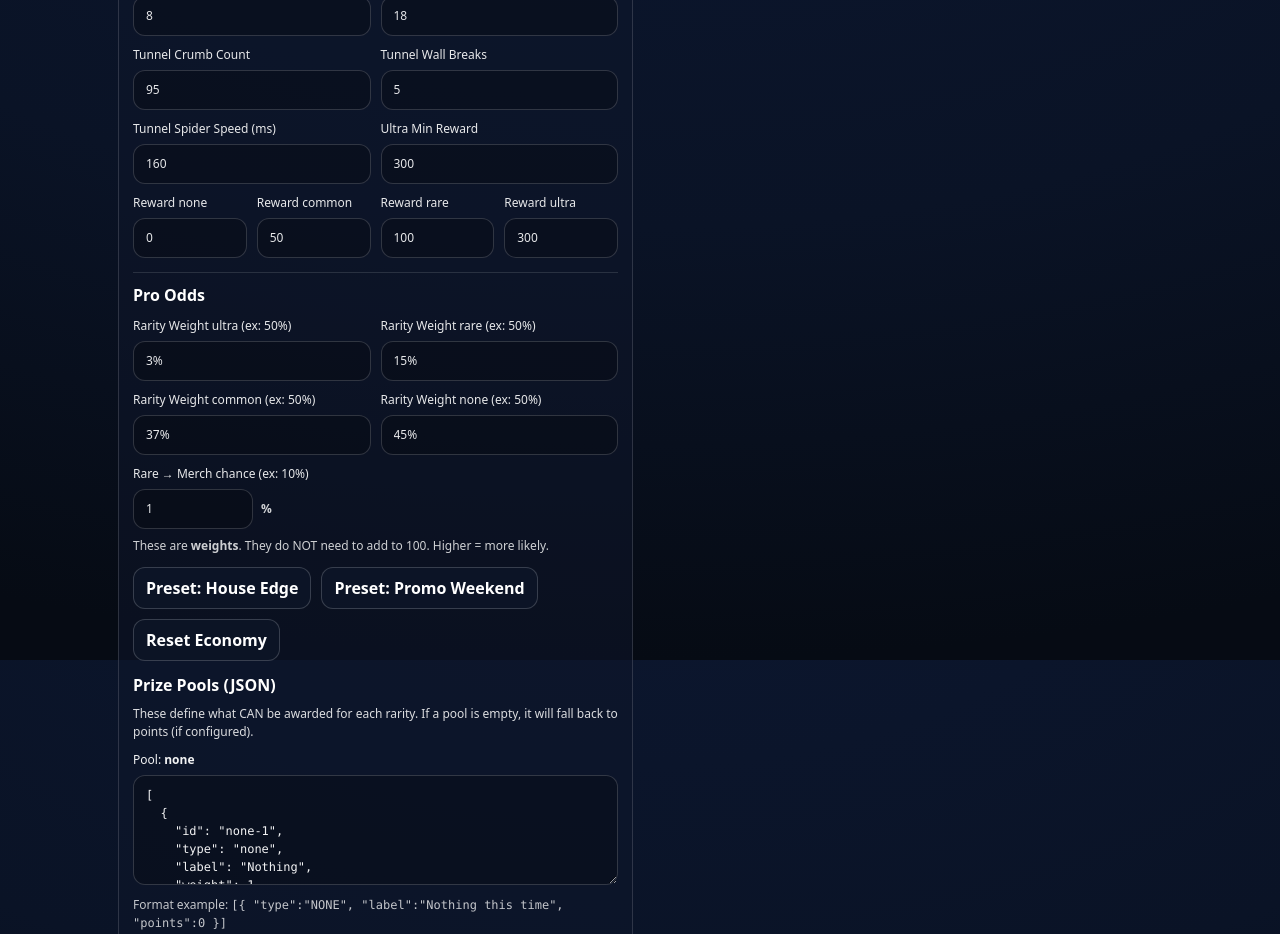
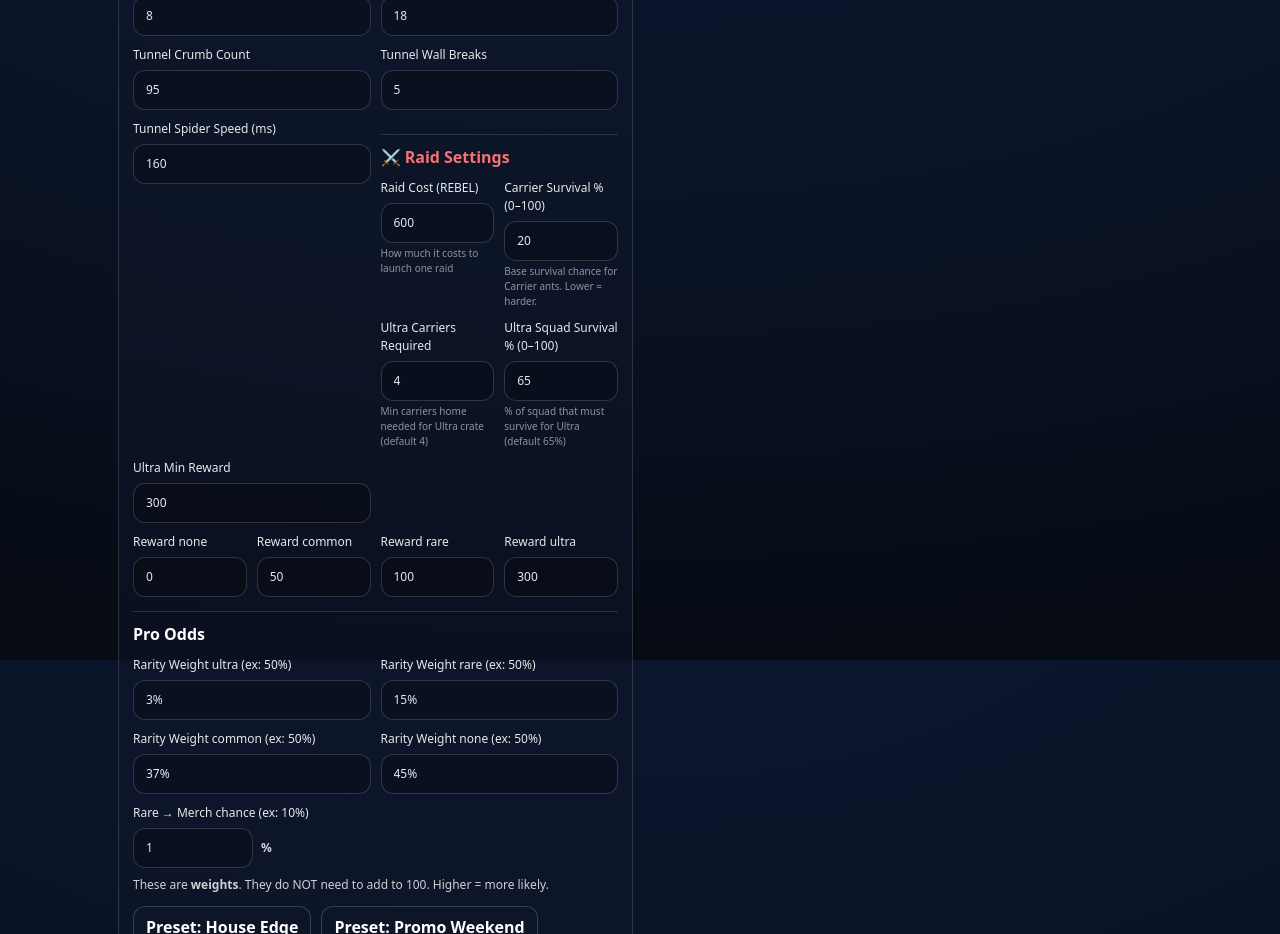
Before and after one commit to D1stknight/rebelants-playground, a Next.js app: page /admin in a window 1280 px wide. Shown: the part 940-1874 px from the top of the page. Built offline with nearby package versions, Linux system fonts and the light colour scheme; no server answers; what @rainbow-me/rainbowkit, wagmi would draw is missing.

Commit message:
Add Raid Settings to admin Economy Config

```diff
--- a/pages/admin.tsx
+++ b/pages/admin.tsx
@@ -17,6 +17,12 @@ type PointsConfigShape = {
   tunnelCrumbCount: number;
   tunnelWallBreaks: number;
   tunnelSpiderSpeedMs: number;
+
+  // ✅ Raid settings
+  raidCost: number;
+  raidCarrierSurvival: number;
+  raidUltraCarriers: number;
+  raidUltraRatio: number;
 
   rewards: { none: number; common: number; rare: number; ultra: number };
 
@@ -139,6 +145,10 @@ const [cfg, setCfg] = useState<PointsConfigShape>(() => ({
   tunnelCrumbCount: (defaultConfig as any).tunnelCrumbCount ?? 95,
   tunnelWallBreaks: (defaultConfig as any).tunnelWallBreaks ?? 5,
   tunnelSpiderSpeedMs: (defaultConfig as any).tunnelSpiderSpeedMs ?? 160,
+  raidCost: (defaultConfig as any).raidCost ?? 600,
+  raidCarrierSurvival: (defaultConfig as any).raidCarrierSurvival ?? 0.20,
+  raidUltraCarriers: (defaultConfig as any).raidUltraCarriers ?? 4,
+  raidUltraRatio: (defaultConfig as any).raidUltraRatio ?? 0.65,
 
   rewards: { ...defaultConfig.rewards },
 
@@ -1168,6 +1178,41 @@ String(c.status).toUpperCase()==="PENDING"
   />
 </label>
 
+            {/* ✅ Raid Settings */}
+            <div style={{ marginTop: 14, paddingTop: 10, borderTop: "1px solid rgba(255,255,255,.12)" }}>
+              <div style={{ fontWeight: 900, marginBottom: 10, color: "#f87171" }}>⚔️ Raid Settings</div>
+              <div style={{ display: "grid", gridTemplateColumns: "1fr 1fr", gap: 10 }}>
+                <label style={{ fontSize: 12, opacity: 0.9 }}>
+                  Raid Cost (REBEL)
+                  <input value={cfg.raidCost} onChange={e => setCfg(c => ({ ...c, raidCost: safeNum(e.target.value, c.raidCost) }))}
+                    style={{ width: "100%", marginTop: 6, padding: "10px 12px", borderRadius: 12, border: "1px solid rgba(255,255,255,.18)", background: "rgba(0,0,0,.25)", color: "white" }} />
+                  <div style={{ fontSize: 10, opacity: 0.6, marginTop: 3 }}>How much it costs to launch one raid</div>
+                </label>
+                <label style={{ fontSize: 12, opacity: 0.9 }}>
+                  Carrier Survival % (0–100)
+                  <input
+                    value={Math.round((cfg.raidCarrierSurvival ?? 0.20) * 100)}
+                    onChange={e => { const pct = Math.min(100, Math.max(0, safeNum(e.target.value, 20))); setCfg(c => ({ ...c, raidCarrierSurvival: pct / 100 })); }}
+                    style={{ width: "100%", marginTop: 6, padding: "10px 12px", borderRadius: 12, border: "1px solid rgba(255,255,255,.18)", background: "rgba(0,0,0,.25)", color: "white" }} />
+                  <div style={{ fontSize: 10, opacity: 0.6, marginTop: 3 }}>Base survival chance for Carrier ants. Lower = harder.</div>
+                </label>
+                <label style={{ fontSize: 12, opacity: 0.9 }}>
+                  Ultra Carriers Required
+                  <input value={cfg.raidUltraCarriers} onChange={e => setCfg(c => ({ ...c, raidUltraCarriers: safeNum(e.target.value, c.raidUltraCarriers) }))}
+                    style={{ width: "100%", marginTop: 6, padding: "10px 12px", borderRadius: 12, border: "1px solid rgba(255,255,255,.18)", background: "rgba(0,0,0,.25)", color: "white" }} />
+                  <div style={{ fontSize: 10, opacity: 0.6, marginTop: 3 }}>Min carriers home needed for Ultra crate (default 4)</div>
+                </label>
+                <label style={{ fontSize: 12, opacity: 0.9 }}>
+                  Ultra Squad Survival % (0–100)
+                  <input
+                    value={Math.round((cfg.raidUltraRatio ?? 0.65) * 100)}
+                    onChange={e => { const pct = Math.min(100, Math.max(0, safeNum(e.target.value, 65))); setCfg(c => ({ ...c, raidUltraRatio: pct / 100 })); }}
+                    style={{ width: "100%", marginTop: 6, padding: "10px 12px", borderRadius: 12, border: "1px solid rgba(255,255,255,.18)", background: "rgba(0,0,0,.25)", color: "white" }} />
+                  <div style={{ fontSize: 10, opacity: 0.6, marginTop: 3 }}>% of squad that must survive for Ultra (default 65%)</div>
+                </label>
+              </div>
+            </div>
+
 <label style={{ fontSize: 12, opacity: 0.9 }}>
   Ultra Min Reward
   <input
```
